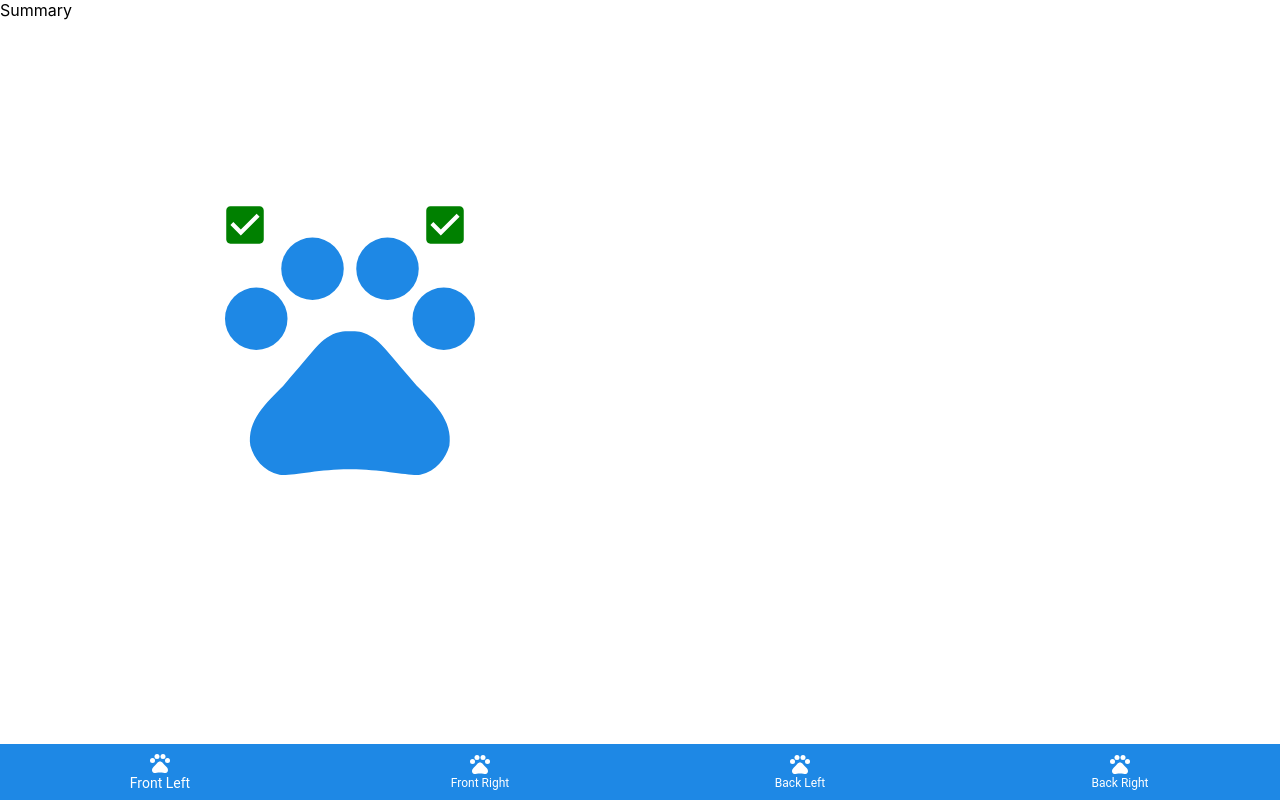
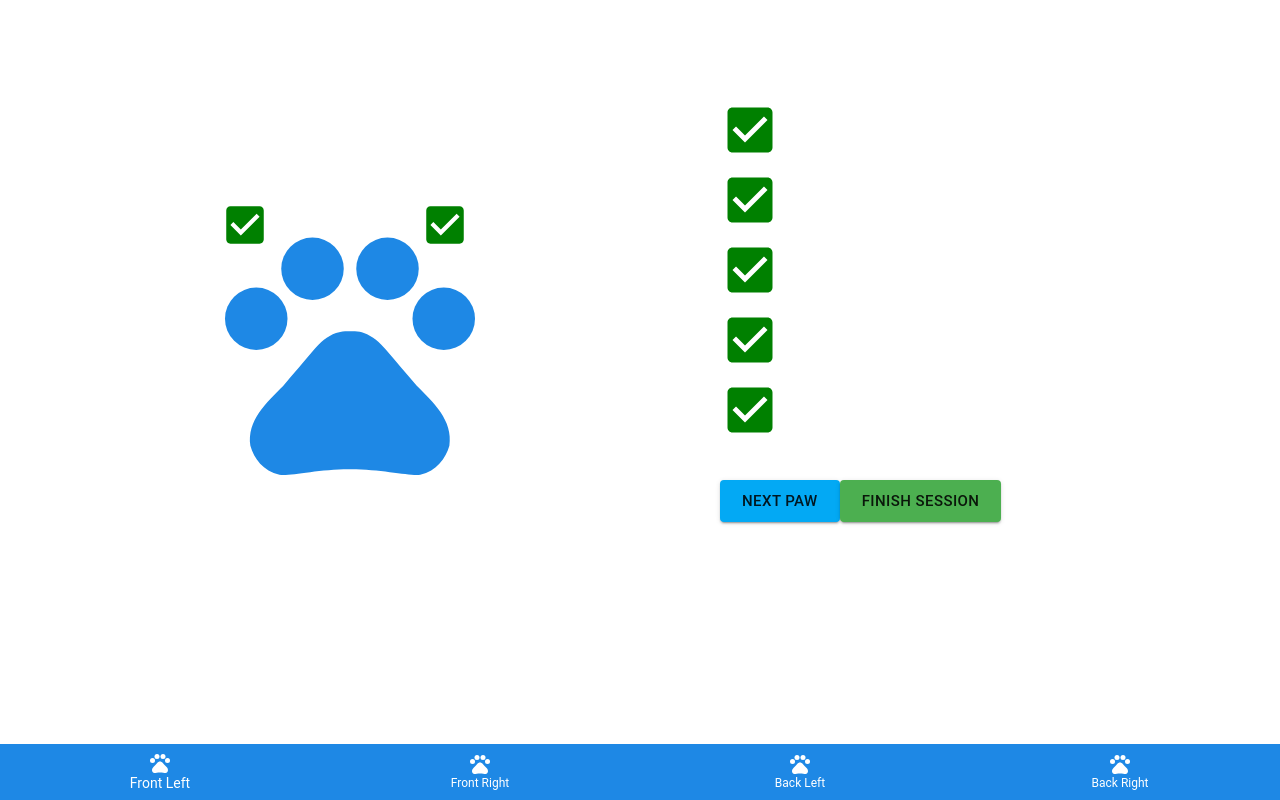
Before and after one commit to Clip-That-Nail/web-app, a React (Create React App) app: page /session in a window 1280 px wide. Built offline with nearby package versions, Linux system fonts and the light colour scheme.

Commit message:
Create basic paw summary component, some styling done

```diff
--- a/src/components/paw-summary/paw-summary.component.jsx
+++ b/src/components/paw-summary/paw-summary.component.jsx
@@ -0,0 +1,89 @@
+import React from 'react';
+import { makeStyles, withStyles } from '@material-ui/core/styles';
+import CheckBoxIcon from '@material-ui/icons/CheckBox';
+import Button from '@material-ui/core/Button';
+import { green, lightBlue } from '@material-ui/core/colors';
+
+
+const useStyles = makeStyles({
+    checkboxSumOne: {
+        position: 'fixed',
+        marginTop: 100,
+        marginLeft: 720,
+        color: "green",
+        fontSize: 60,
+    },
+    checkboxSumTwo: {
+        position: 'fixed',
+        marginTop: 170,
+        marginLeft: 720,
+        color: "green",
+        fontSize: 60,
+    },
+    checkboxSumThree: {
+        position: 'fixed',
+        marginTop: 240,
+        marginLeft: 720,
+        color: "green",
+        fontSize: 60,
+    },
+    checkboxSumFour: {
+        position: 'fixed',
+        marginTop: 310,
+        marginLeft: 720,
+        color: "green",
+        fontSize: 60,
+    },
+    checkboxSumFive: {
+        position: 'fixed',
+        marginTop: 380,
+        marginLeft: 720,
+        color: "green",
+        fontSize: 60,
+    },
+    allButtons: {
+        position: 'fixed',
+        marginTop: 480,
+        marginLeft: 720
+    },
+});
+
+const GreenButton = withStyles((theme) => ({
+    root: {
+      color: theme.palette.getContrastText(green[500]),
+      backgroundColor: green[500],
+      '&:hover': {
+        backgroundColor: green[700],
+      },
+    },
+  }))(Button);
+
+  const BlueButton = withStyles((theme) => ({
+    root: {
+      color: theme.palette.getContrastText(lightBlue[500]),
+      backgroundColor: lightBlue[500],
+      '&:hover': {
+        backgroundColor: lightBlue[700],
+      },
+    },
+  }))(Button);
+
+const PawSummary = () => {
+    const classes = useStyles();
+
+    return (
+        <div>
+            <CheckBoxIcon className={classes.checkboxSumOne} ></CheckBoxIcon>
+            <CheckBoxIcon className={classes.checkboxSumTwo} ></CheckBoxIcon>
+            <CheckBoxIcon className={classes.checkboxSumThree} ></CheckBoxIcon>
+            <CheckBoxIcon className={classes.checkboxSumFour} ></CheckBoxIcon>
+            <CheckBoxIcon className={classes.checkboxSumFive} ></CheckBoxIcon>
+            <div className={classes.allButtons}>
+                <BlueButton variant="contained" size="large">NEXT PAW</BlueButton>
+                <GreenButton variant="contained" color="primary" size="large">FINISH SESSION</GreenButton>
+            </div>
+        </div>
+    )
+}
+
+export default PawSummary;
--- a/src/components/paw-tabs/front-left-paw-tab.component.jsx
+++ b/src/components/paw-tabs/front-left-paw-tab.component.jsx
@@ -1,11 +1,12 @@
 import React from 'react';
 import PawMain from '../paw-main/paw-main.component';
+import PawSummary from '../paw-summary/paw-summary.component';
 
 const FrontLeftPaw = () => {
     return (
         <div>
            <PawMain></PawMain>
-            Summary
+           <PawSummary></PawSummary>
         </div>
     )
 };
```
Also changed, not shown: src/components/paw-main/paw-main.component.jsx (+6 -7 lines).
